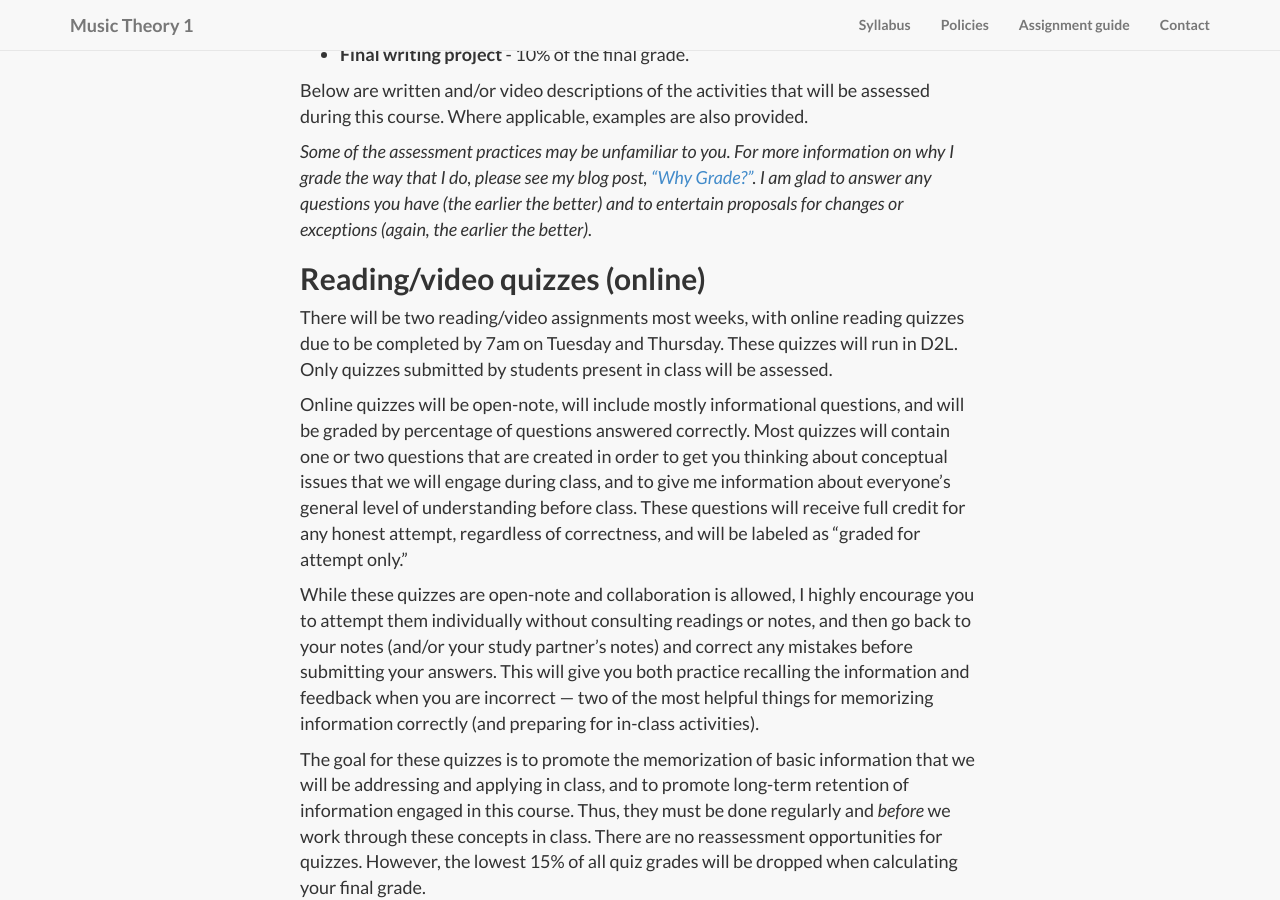
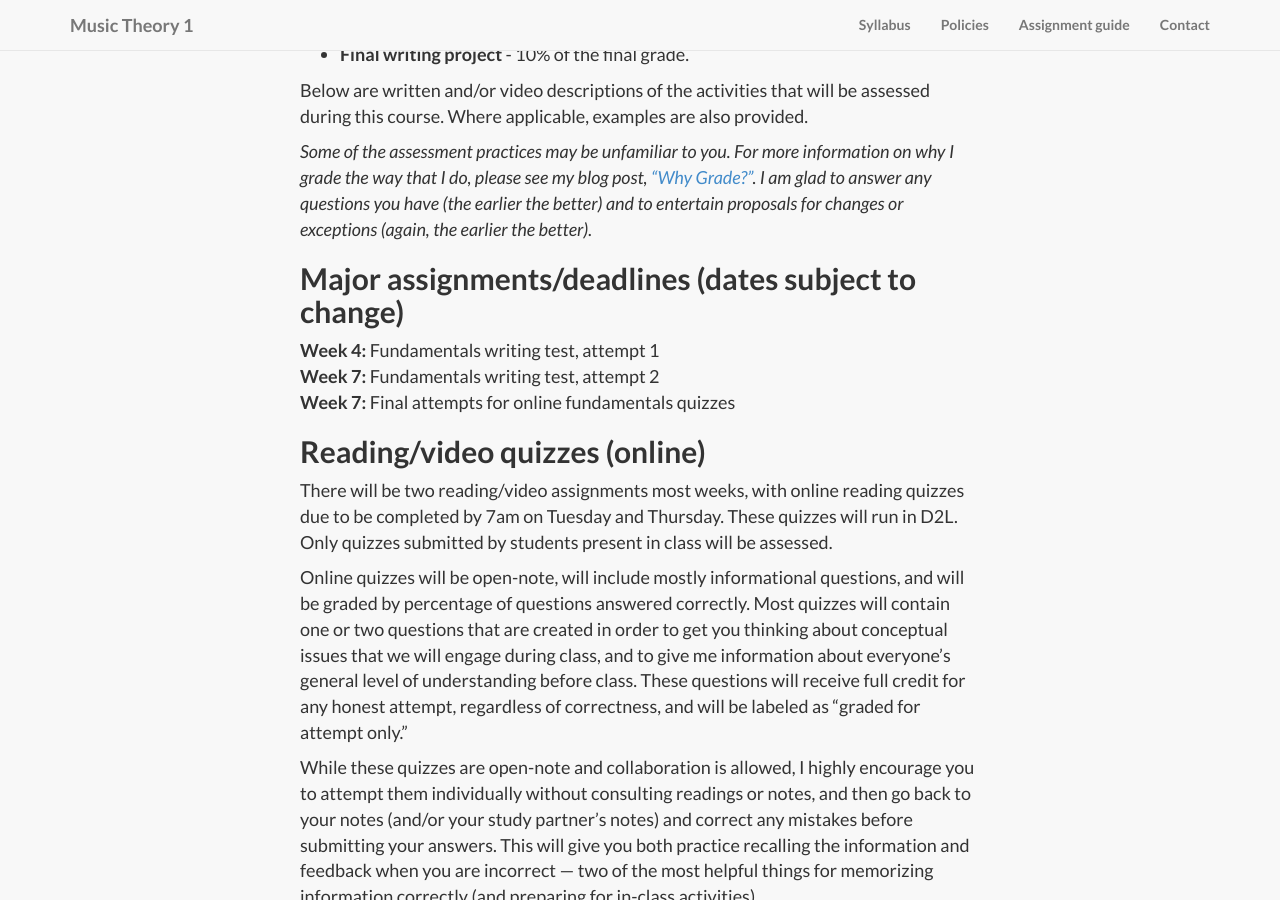
Before and after one commit to kshaffer/theory1, a Jekyll site: the page built from assessments.md, in a window 1280 px wide and 900 px high, scrolled down 1449 px. Built offline with Jekyll 4.4.1, drawn with Linux system fonts in a browser that asks for light colours; nearby versions of some CDN libraries; library files that are not in the unit come from our copies.

Commit message:
Unit 1 tests & deadlines

```diff
--- a/assessments.md
+++ b/assessments.md
@@ -30,6 +30,12 @@ Below are written and/or video descriptions of the activities that will be asses
 
 *Some of the assessment practices may be unfamiliar to you. For more information on why I grade the way that I do, please see my blog post, ["Why Grade?"](http://kris.shaffermusic.com/2014/07/why-grade/). I am glad to answer any questions you have (the earlier the better) and to entertain proposals for changes or exceptions (again, the earlier the better).*
 
+
+## Major assignments/deadlines (dates subject to change)
+
+**Week 4:** Fundamentals writing test, attempt 1
+**Week 7:** Fundamentals writing test, attempt 2
+**Week 7:** Final attempts for online fundamentals quizzes
 
 ## Reading/video quizzes (online)
 
```
